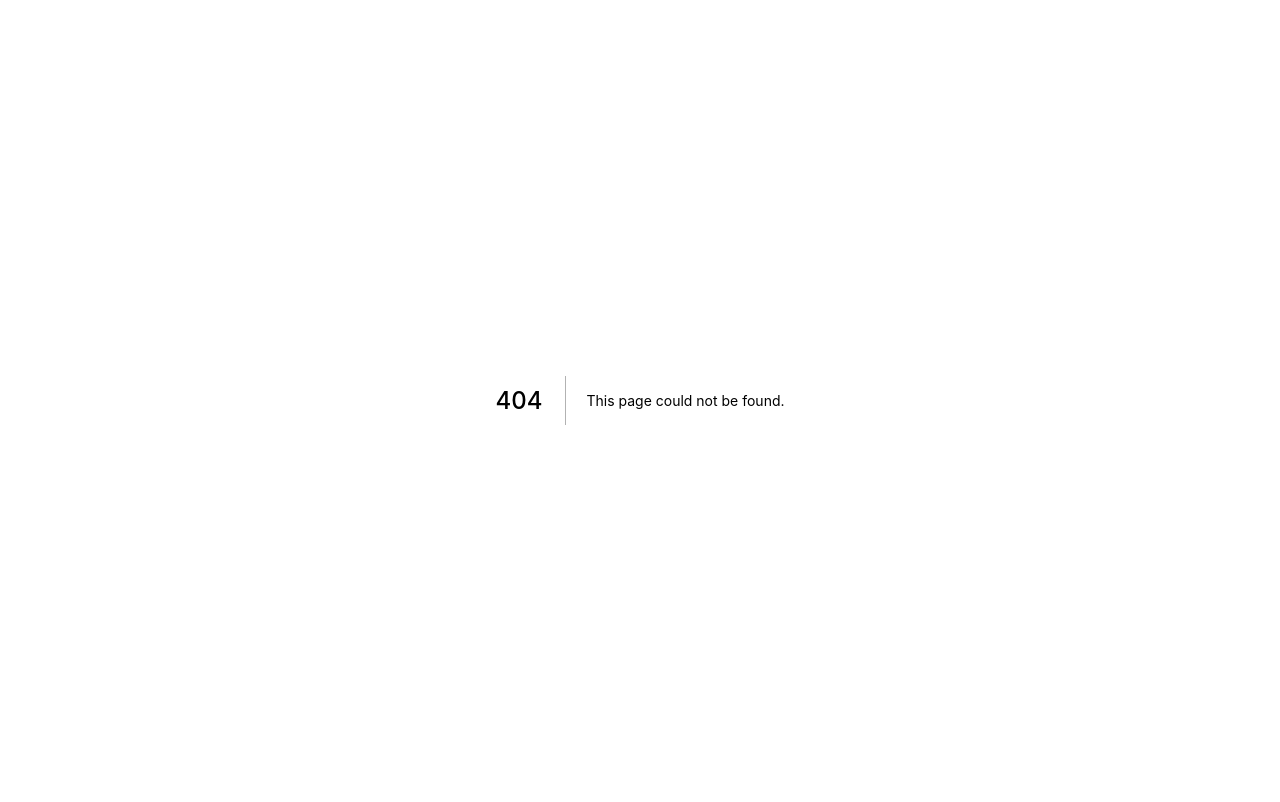
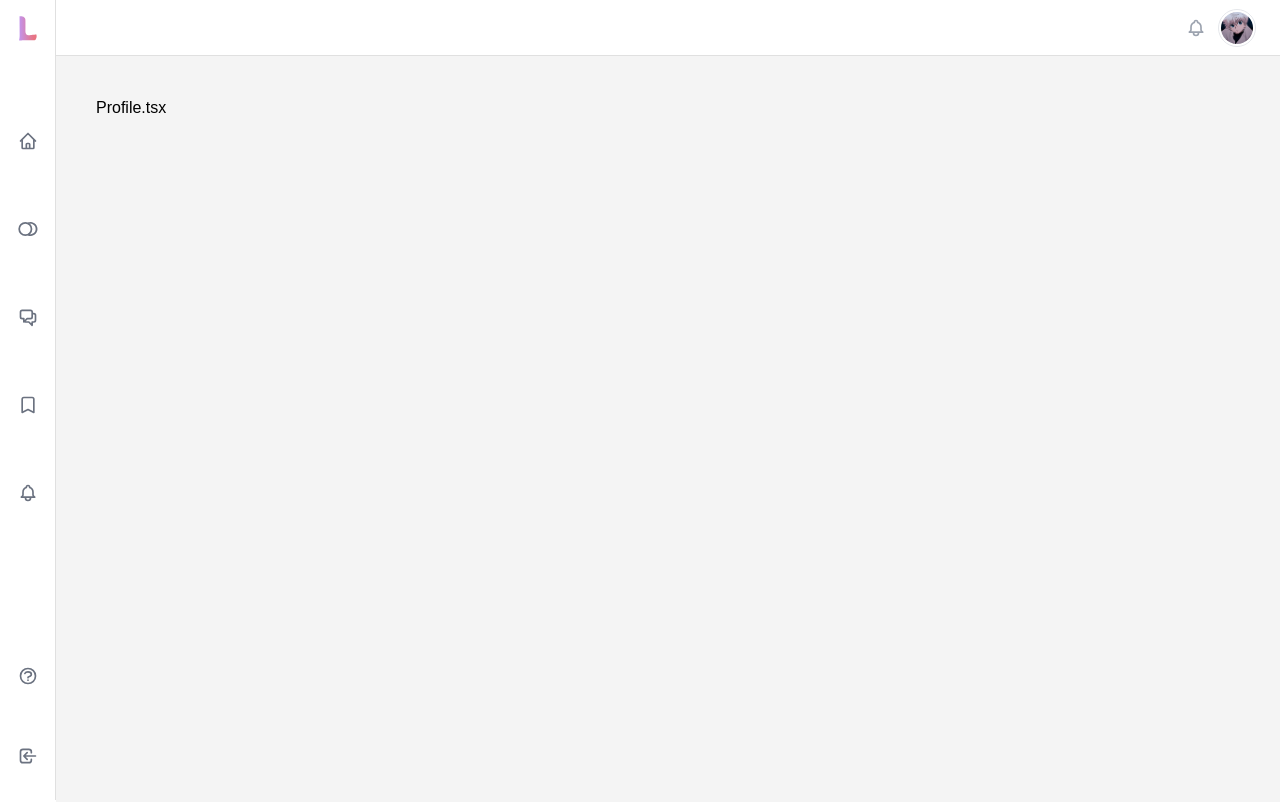
Before and after one commit to fugarino/crypto-labs, a Next.js app: page /profile in a window 1280 px wide. Before the commit this address had no page. Built offline with nearby package versions, Linux system fonts and the light colour scheme.

Commit message:
feat: sign in button and profile page

```diff
--- a/components/buttons/menu-button/MenuButton.tsx
+++ b/components/buttons/menu-button/MenuButton.tsx
@@ -3,18 +3,31 @@ import { useRouter } from "next/router";
 import { ReactNode, useState } from "react";
 
 export interface IMenuButton {
-  href: string;
+  href?: string;
   children: ReactNode;
   name: string;
+  pageLink: boolean;
 }
 
-const MenuButton: React.FC<IMenuButton> = ({ href, children, name }) => {
+const MenuButton: React.FC<IMenuButton> = ({
+  href,
+  children,
+  name,
+  pageLink,
+}) => {
   const [showLabel, setShowLabel] = useState(false);
   const router = useRouter();
 
+  const handleSignOut = () => {
+    setShowLabel(false);
+    console.log("signed out");
+  };
+
   return (
+    <>
+      {pageLink ? (
         <li className="relative">
-      <Link href={href}>
+          <Link href={href ?? ""}>
             <a
               onMouseEnter={() => setShowLabel(true)}
               onMouseLeave={() => setShowLabel(false)}
@@ -33,6 +46,27 @@ const MenuButton: React.FC<IMenuButton> = ({ href, children, name }) => {
             </div>
           )}
         </li>
+      ) : (
+        <li className="relative">
+          <a
+            onMouseEnter={() => setShowLabel(true)}
+            onMouseLeave={() => setShowLabel(false)}
+            onClick={handleSignOut}
+            className={`cursor-pointer flex flex-col items-center justify-center w-10 h-10 hover:bg-gray-200 active:translate-y-1 rounded-md transition-all ease-out ${
+              router.pathname == href ? "active" : ""
+            }`}
+          >
+            {children}
+          </a>
+          {showLabel && (
+            <div className="absolute left-12 bottom-1 px-4 py-1 bg-white text-gray-600 text-center rounded-md shadow-md">
+              <div className="absolute top-3 -left-1 bg-white p-1 rotate-45 shadow-md"></div>
+              <div className="whitespace-nowrap">{name}</div>
+            </div>
+          )}
+        </li>
+      )}
+    </>
   );
 };
 
--- a/components/navigation/nav/sidebar/SideNavbar.tsx
+++ b/components/navigation/nav/sidebar/SideNavbar.tsx
@@ -2,9 +2,9 @@ import {
   BellIcon,
   BookmarkIcon,
   ChatAlt2Icon,
-  CogIcon,
   HomeIcon,
-  InformationCircleIcon,
+  LoginIcon,
+  QuestionMarkCircleIcon,
 } from "@heroicons/react/outline";
 import Image from "next/image";
 import Link from "next/link";
@@ -22,10 +22,14 @@ const SideNavbar: React.FC<ISideNavbar> = () => {
           </a>
         </Link>
         <ul className="mt-20 space-y-12 flex flex-col items-center">
-          <MenuButton href="/" name="Home">
+          <MenuButton pageLink={true} href="/" name="Home">
             <HomeIcon className="menuIcon" />
           </MenuButton>
-          <MenuButton href="/cryptocurrencies" name="Cryptocurrencies">
+          <MenuButton
+            pageLink={true}
+            href="/cryptocurrencies"
+            name="Cryptocurrencies"
+          >
             <svg
               width="30"
               height="14"
@@ -51,24 +55,28 @@ const SideNavbar: React.FC<ISideNavbar> = () => {
               />
             </svg>
           </MenuButton>
-          <MenuButton href="/discussions" name="Discussions">
+          <MenuButton pageLink={true} href="/discussions" name="Discussions">
             <ChatAlt2Icon className="menuIcon" />
           </MenuButton>
-          <MenuButton href="/favorites" name="Favorites">
+          <MenuButton pageLink={true} href="/favorites" name="Favorites">
             <BookmarkIcon className="menuIcon" />
           </MenuButton>
-          <MenuButton href="/notifications" name="Notifications">
+          <MenuButton
+            pageLink={true}
+            href="/notifications"
+            name="Notifications"
+          >
             <BellIcon className="menuIcon" />
           </MenuButton>
         </ul>
       </div>
       <div>
         <ul className="space-y-10 mt-12">
-          <MenuButton href="/help" name="Help">
-            <InformationCircleIcon className="menuIcon" />
+          <MenuButton pageLink={true} href="/help" name="Help">
+            <QuestionMarkCircleIcon className="menuIcon" />
           </MenuButton>
-          <MenuButton href="/settings" name="Settings">
-            <CogIcon className="menuIcon" />
+          <MenuButton pageLink={false} name="Sign in">
+            <LoginIcon className="menuIcon" />
           </MenuButton>
         </ul>
       </div>
--- a/components/navigation/nav/topbar/TopNavbar.tsx
+++ b/components/navigation/nav/topbar/TopNavbar.tsx
@@ -1,17 +1,37 @@
 import { BellIcon } from "@heroicons/react/outline";
+import Image from "next/image";
 import Link from "next/link";
+import { useState } from "react";
 
 export interface ITopNavbar {}
 
 const TopNavbar: React.FC<ITopNavbar> = () => {
+  const [profileBorder, setProfileBorder] = useState(false);
   return (
     <div className="h-14 border-b border-gray-100 w-screen flex justify-end items-center pr-6 space-x-3">
       <Link href="/notifications">
         <a>
-          <BellIcon className="w-5 h-5 text-gray-500" />
+          <BellIcon className="w-5 h-5 text-gray-400 hover:text-gray-600" />
         </a>
       </Link>
-      <div className="w-7 h-7 bg-red-400 rounded-full"></div>
+      <Link href="/profile">
+        <a
+          onMouseEnter={() => setProfileBorder(true)}
+          onMouseLeave={() => setProfileBorder(false)}
+          onClick={() => setProfileBorder(false)}
+          className={`cursor-pointer flex flex-col p-[2px] border-gray-200 ${
+            profileBorder ? "hover:border-gray-400" : ""
+          } border rounded-full transition-all duration-200 ease-out`}
+        >
+          <Image
+            src="/xuki.jpeg"
+            height={32}
+            width={32}
+            alt="logo"
+            className="rounded-full object-contain"
+          />
+        </a>
+      </Link>
     </div>
   );
 };
--- /dev/null
+++ b/pages/profile.tsx
@@ -0,0 +1,16 @@
+import PrimaryLayout from "../components/layouts/primary/PrimaryLayout";
+import { NextPageWithLayout } from "./page";
+
+const Home: NextPageWithLayout = () => {
+  return (
+    <>
+      <h1>Profile.tsx</h1>
+    </>
+  );
+};
+
+export default Home;
+
+Home.getLayout = (page) => {
+  return <PrimaryLayout>{page}</PrimaryLayout>;
+};
```
Also changed, not shown: public/xuki.jpeg (added). Lines whose indentation alone changed are shown as unchanged.
